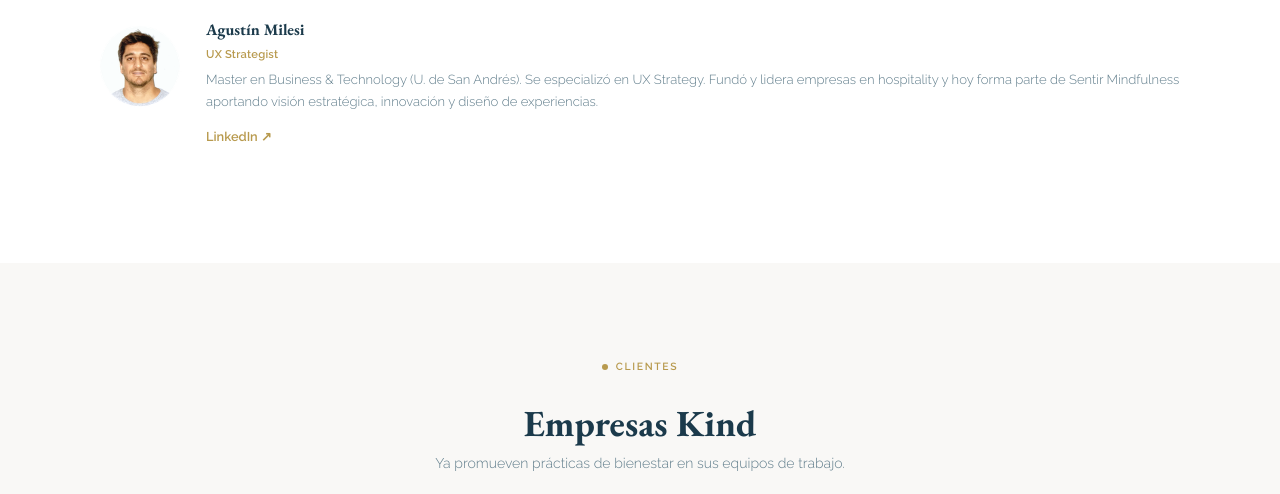
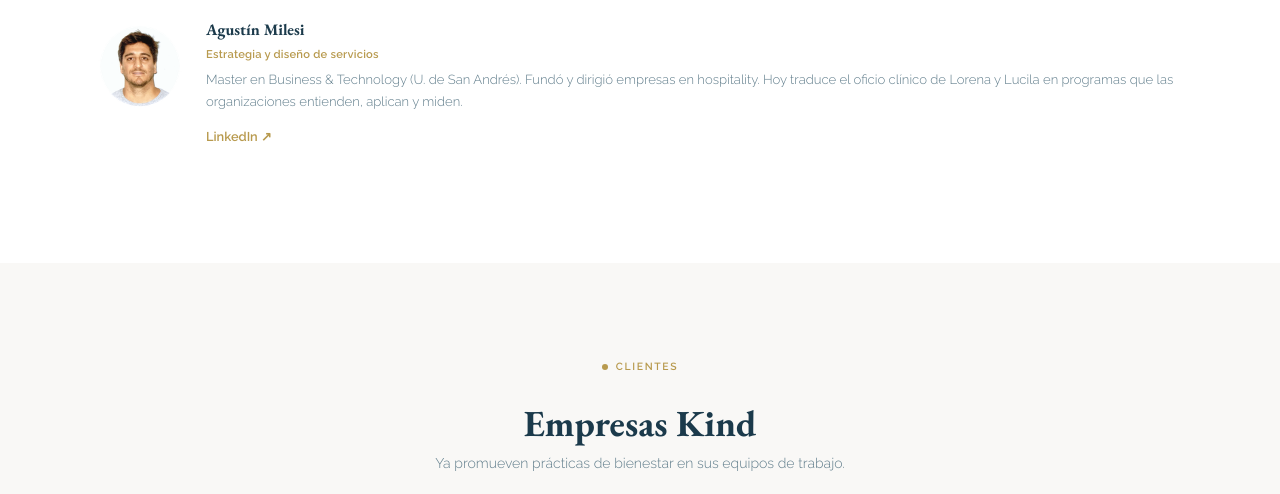
Before and after one commit to agusmilesi-collab/sentirmindfulness, a plain HTML site: page index.html in a window 1280 px wide. Shown: the part 2705-3199 px from the top of the page. Drawn offline with nearby package versions, Linux system fonts and the light colour scheme.

Commit message:
Refine Agustín bio and update HR Help Kit hero image
- Bio rewrite: removes vague phrasing, leads with concrete role
  ("Estrategia y diseño de servicios") and accomplishments
  ("Fundó y dirigió empresas en hospitality")
- New hr-help-kit.png consumed by landing and servicios card

Co-Authored-By: Claude Opus 4.7 (1M context) <noreply@anthropic.com>

```diff
--- a/index.html
+++ b/index.html
@@ -153,8 +153,8 @@
             <img src="img/socios/3.png" alt="Foto de Agustín Milesi" class="member-photo" loading="lazy" width="100" height="100">
             <div class="member-text">
               <h4>Agustín Milesi</h4>
-              <div class="role">UX Strategist</div>
-              <p>Master en Business & Technology (U. de San Andrés). Se especializó en UX Strategy. Fundó y lidera empresas en hospitality y hoy forma parte de Sentir Mindfulness aportando visión estratégica, innovación y diseño de experiencias.</p>
+              <div class="role">Estrategia y diseño de servicios</div>
+              <p>Master en Business & Technology (U. de San Andrés). Fundó y dirigió empresas en hospitality. Hoy traduce el oficio clínico de Lorena y Lucila en programas que las organizaciones entienden, aplican y miden.</p>
               <a href="https://www.linkedin.com/in/agusmilesi" target="_blank" rel="noopener noreferrer" class="linkedin-link">LinkedIn ↗</a>
             </div>
           </div>
```
Also changed, not shown: 1 other file.
